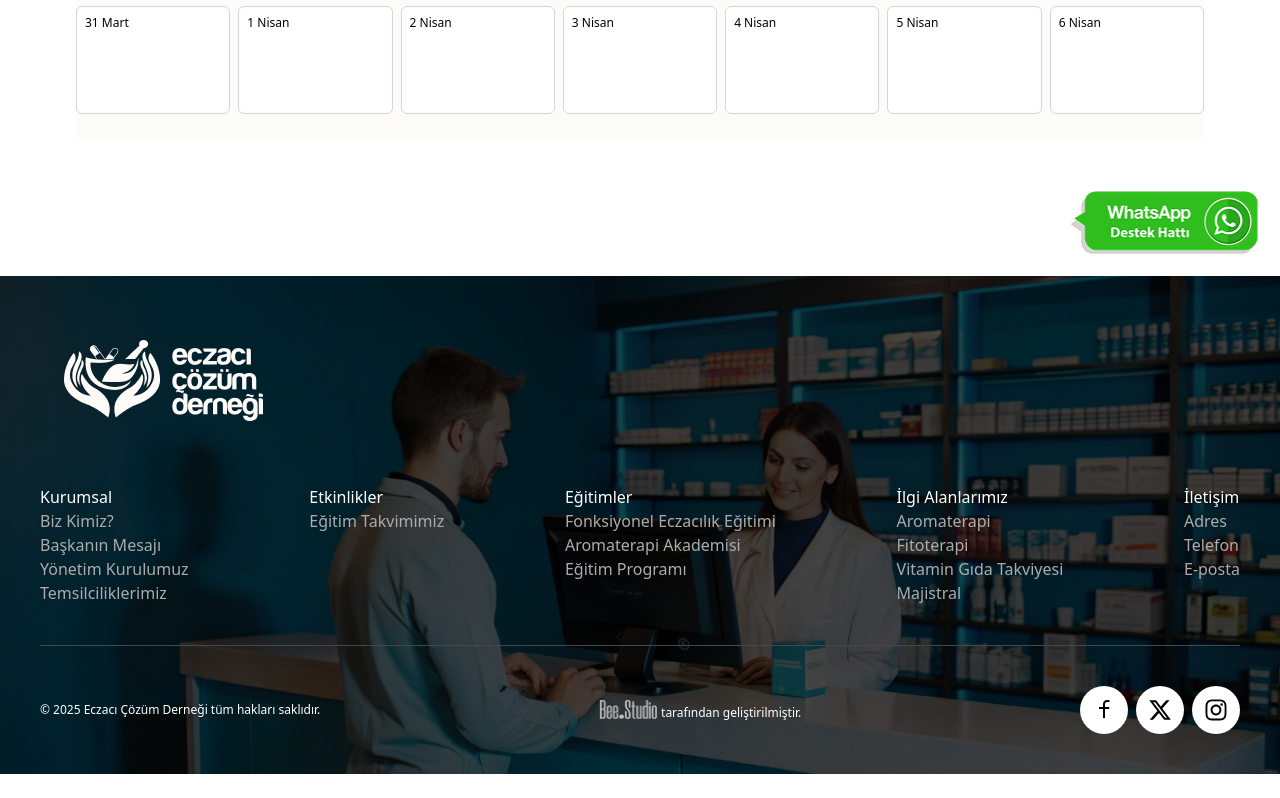
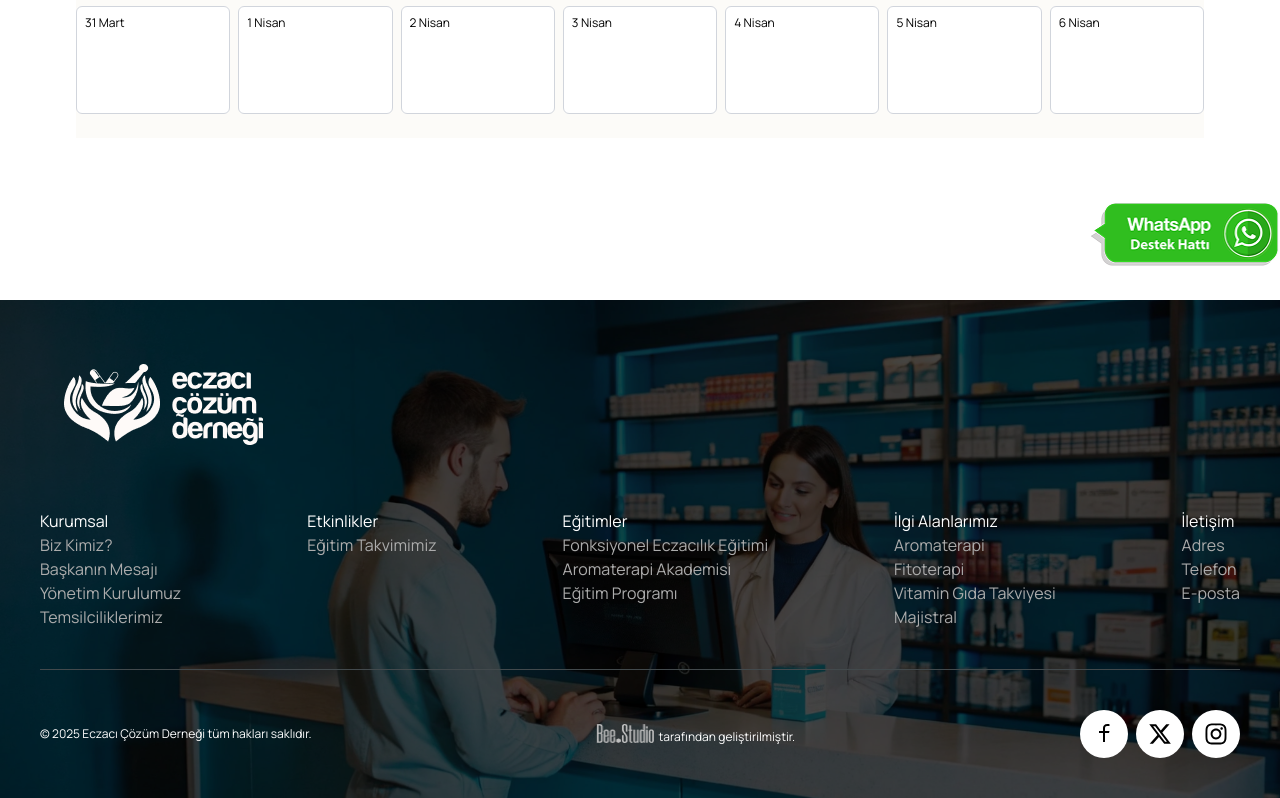
Before and after one commit to ozgenurgucluu/bee-studio-case, a Next.js app: page / in a window 1280 px wide. Shown: the part 916-1714 px from the top of the page. Before the commit the page ends 1690 px from the top, so only its background shows below. Built offline with nearby package versions, Linux system fonts and the light colour scheme.

Commit message:
add font & some fix

```diff
--- a/app/layout.tsx
+++ b/app/layout.tsx
@@ -1,6 +1,9 @@
 import './globals.css';
 import Header from '@/components/Header';
 import Footer from '@/components/Footer';
+import { Manrope } from 'next/font/google';
+
+const manrope = Manrope({ subsets: ['latin'] });
 
 export default function RootLayout({
   children,
@@ -9,7 +12,7 @@ export default function RootLayout({
 }>) {
   return (
     <html lang="en">
-      <body>
+      <body className={manrope.className}>
         <Header />
         <main className="flex-1  min-h-[600px]"> {children} </main>
 
--- a/components/Footer/index.tsx
+++ b/components/Footer/index.tsx
@@ -69,15 +69,16 @@ const Footer = () => {
 
   return (
     <>
-      <Link href="/" className="flex justify-end p-5 mt-8">
+      <div className="container mx-auto flex justify-end mt-16   mb-8">
+        <Link href="/">
           <Image
             src="/images/whatsapp.png"
             alt="whatsap"
             width={190}
             height={66}
-          className="align-bottom"
           />
         </Link>
+      </div>
       <footer className="bg-[url('/images/footer.png')] bg-cover bg-center">
         <div className="flex flex-col gap-10 p-10 text-white bg-cover bg-black/70">
           <div className="p-6">
@@ -92,8 +93,12 @@ const Footer = () => {
             {footerData.map((data, index) => (
               <div key={index} className="flex flex-col">
                 <h2>{data.title}</h2>
-                {data.links.map((link, index) => (
-                  <Link key={index} href={link.path} className="text-[#ACACAC]">
+                {data.links.map((link, index2) => (
+                  <Link
+                    key={index2}
+                    href={link.path}
+                    className="text-[#ACACAC]"
+                  >
                     {link.title}
                   </Link>
                 ))}
@@ -118,7 +123,6 @@ const Footer = () => {
                 width={58}
               />
               <span className="flex -mb-0.5 items-end">
-                {' '}
                 tarafından geliştirilmiştir.
               </span>
             </Link>
@@ -126,11 +130,12 @@ const Footer = () => {
             <div className="flex gap-2">
               {socialMediaIcon.map((icon, index) => (
                 <Link
+                  key={index}
                   target="_blank"
                   href={icon.link}
                   className="bg-white text-black rounded-full w-12 h-12 flex justify-center items-center"
                 >
-                  <span key={index}> {icon.icon}</span>
+                  <span> {icon.icon}</span>
                 </Link>
               ))}
             </div>
--- a/package.json
+++ b/package.json
@@ -9,6 +9,7 @@
     "lint": "next lint"
   },
   "dependencies": {
+    "@next/font": "^14.2.15",
     "classnames": "^2.5.1",
     "luxon": "^3.5.0",
     "next": "15.2.0",
```
Also changed, not shown: app/globals.css (line endings or trailing spaces), 1 other file (tests, documents, lock files or other folders). Lines whose indentation alone changed are shown as unchanged.
